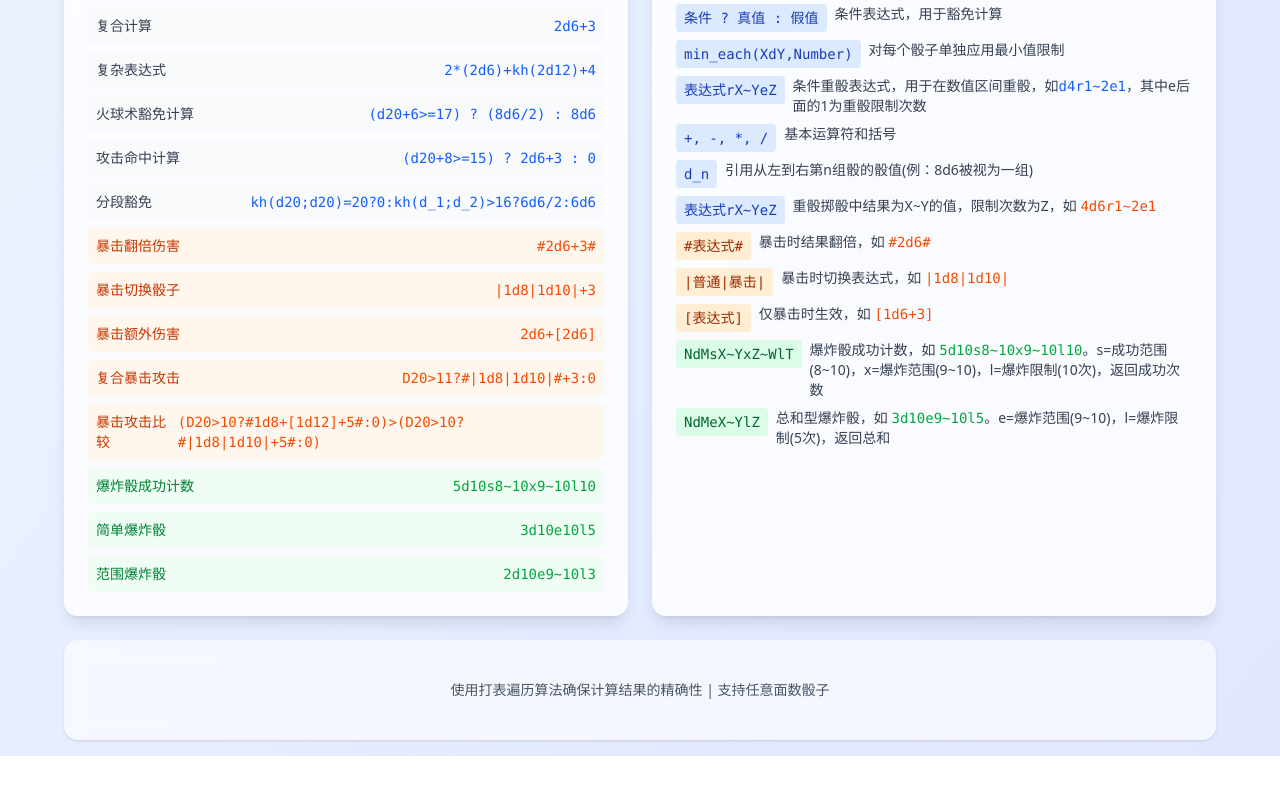
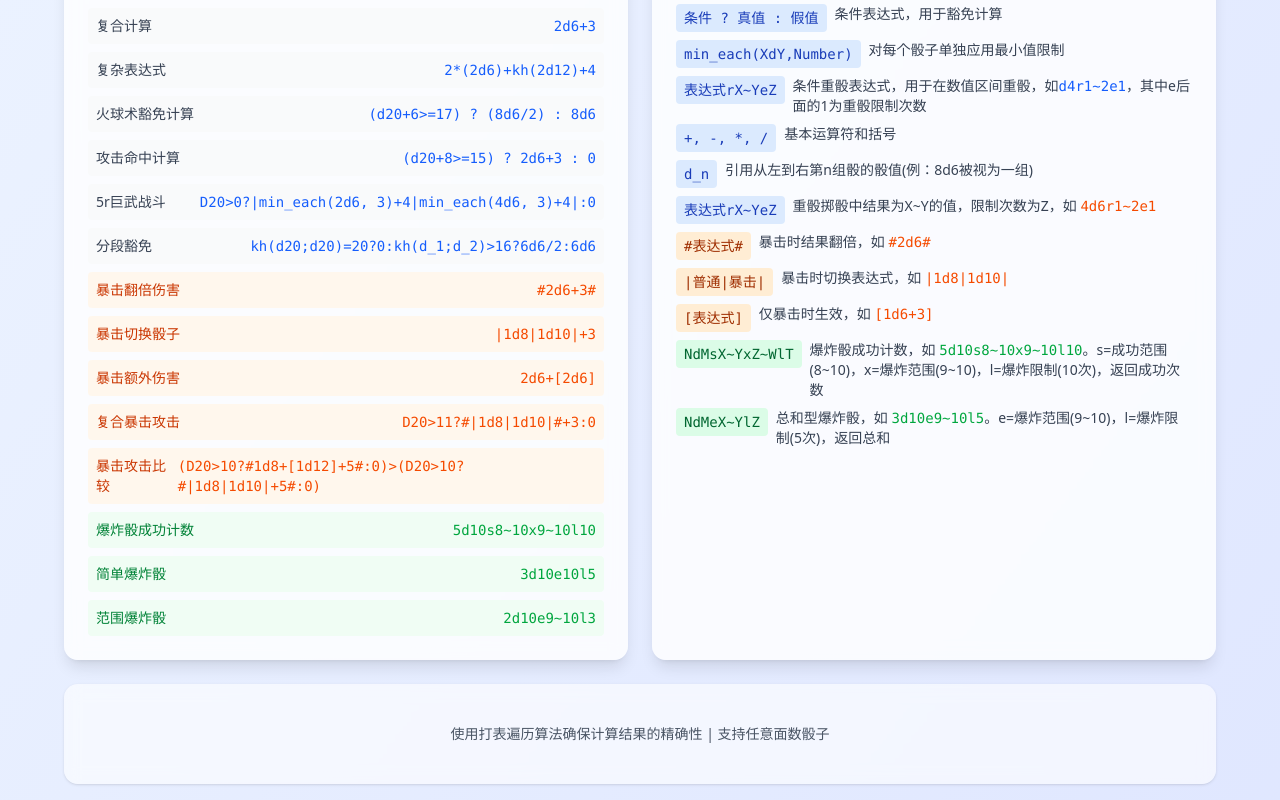
Before and after one commit to IceMoeMoe/trpg-dice-calculator, a React (Vite) app: page / in a window 1280 px wide. Shown: the part 898-1698 px from the top of the page. Before the commit the page ends 1654 px from the top, so only its background shows below. Built offline with nearby package versions, Linux system fonts and the light colour scheme.

Commit message:
Update App.jsx

```diff
--- a/src/App.jsx
+++ b/src/App.jsx
@@ -111,6 +111,10 @@ function App() {
                 <div className="flex justify-between items-center p-2 bg-gray-50 rounded text-sm">
                   <span className="font-medium text-gray-700">攻击命中计算</span>
                   <code className="text-blue-600 font-mono">(d20+8&gt;=15) ? 2d6+3 : 0</code>
+                </div>
+                <div className="flex justify-between items-center p-2 bg-gray-50 rounded text-sm">
+                  <span className="font-medium text-gray-700">5r巨武战斗</span>
+                  <code className="text-blue-600 font-mono">D20&gt;0?|min_each(2d6, 3)+4|min_each(4d6, 3)+4|:0</code>
                 </div>
                 <div className="flex justify-between items-center p-2 bg-gray-50 rounded text-sm">
                   <span className="font-medium text-gray-700">分段豁免</span>
```
